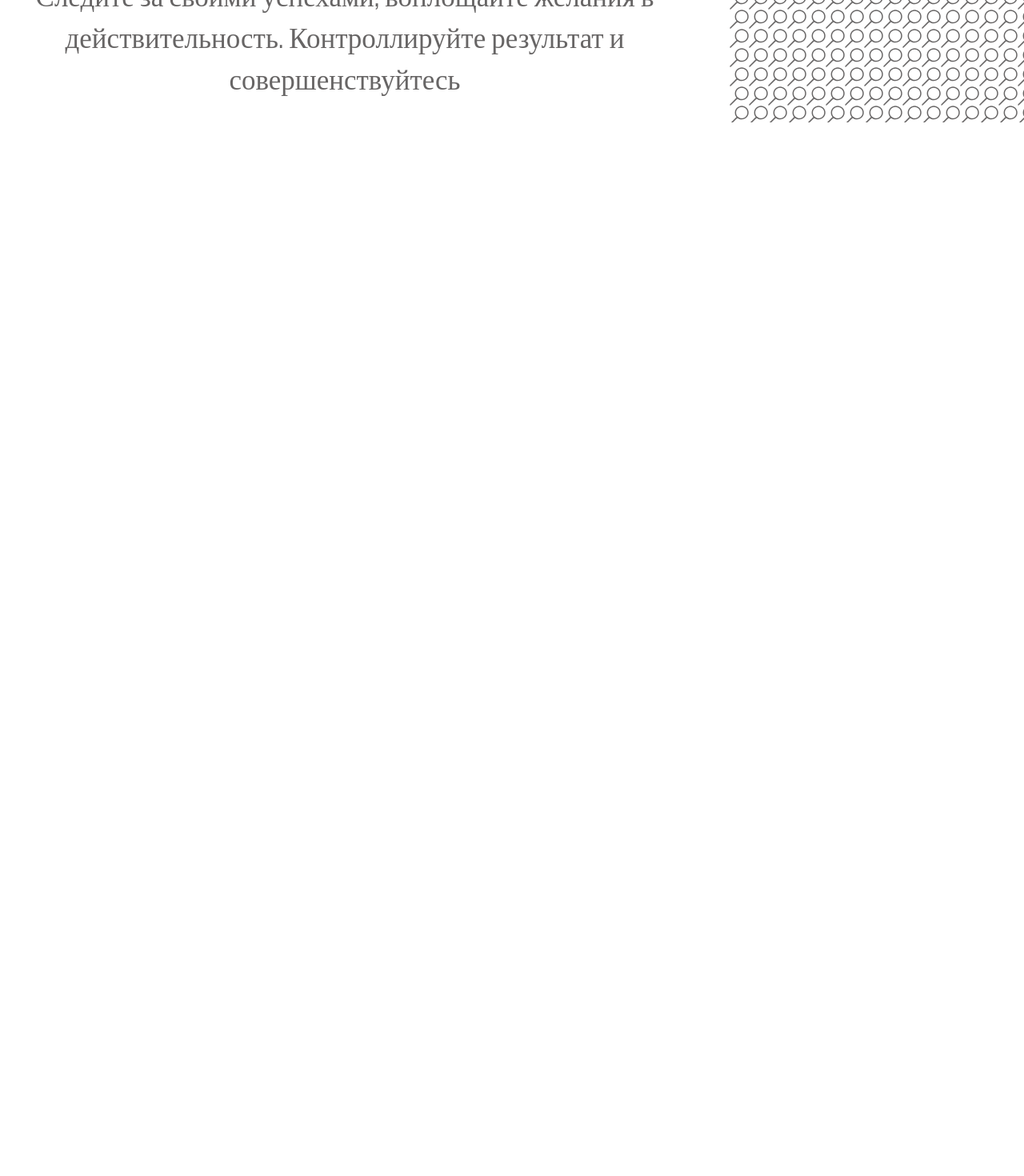
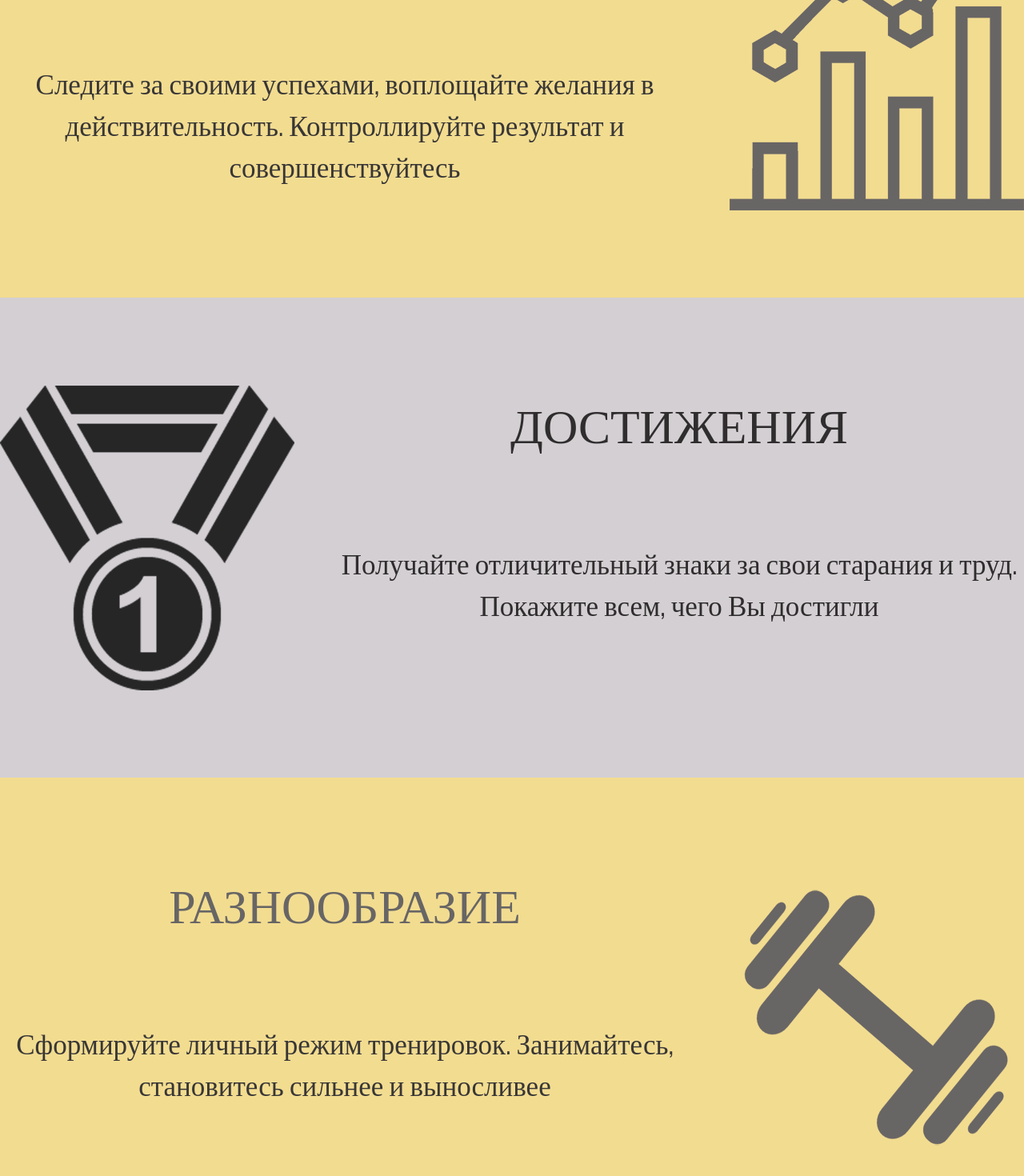
Before and after one commit to HellTrevor/helltrevor.github.io, a React (Create React App) app in the folder react-spartak/: page / in a window 1280 px wide. Shown: the part 1308-2778 px from the top of the page at 80% size. Before the commit the page ends 1461 px from the top, so only its background shows below. Built offline with nearby package versions, Linux system fonts and the light colour scheme; a web font is replaced by a local one.

Commit message:
Modified App.js, index.css - upgrade main page (BENEFITS)

```diff
--- a/react-spartak/src/App.js
+++ b/react-spartak/src/App.js
@@ -42,13 +42,43 @@ function App() {
         <div className="container">
           <div className="benefit">
             <div className="text_benefit">
-              <div className="title_benefit">Статистика</div>
-              <div className="description_benefit">
+              <div className="title_benefit even_title_benefit">Статистика</div>
+              <div className="description_benefit even_description_benefit">
                 Следите за своими успехами, воплощайте желания в
                 действительность. Контроллируйте результат и совершенствуйтесь
               </div>
             </div>
-            <div className="image_benefit"></div>
+            <div className="image_benefit img_1_benefits"></div>
+          </div>
+        </div>
+      </div>
+      <div className="benefits grey">
+        <div className="container">
+          <div className="benefit">
+            <div className="image_benefit img_2_benefits"></div>
+            <div className="text_benefit">
+              <div className="title_benefit odd_title_benefit">Достижения</div>
+              <div className="description_benefit odd_description_benefit">
+                Получайте отличительный знаки за свои старания и труд. Покажите
+                всем, чего Вы достигли
+              </div>
+            </div>
+          </div>
+        </div>
+      </div>
+      <div className="benefits">
+        <div className="container">
+          <div className="benefit">
+            <div className="text_benefit">
+              <div className="title_benefit even_title_benefit">
+                Разнообразие
+              </div>
+              <div className="description_benefit even_description_benefit">
+                Сформируйте личный режим тренировок. Занимайтесь, становитесь
+                сильнее и выносливее
+              </div>
+            </div>
+            <div className="image_benefit img_3_benefits"></div>
           </div>
         </div>
       </div>
--- a/react-spartak/src/index.css
+++ b/react-spartak/src/index.css
@@ -213,6 +213,14 @@ code {
 
 /* BENEFITS */
 
+.benefits {
+  background: #f2dc90;
+}
+
+.grey {
+  background: #d3cfd3;
+}
+
 .benefits .container {
   margin: auto;
 
@@ -222,24 +230,41 @@ code {
 .benefit {
   display: flex;
   justify-content: space-between;
+
+  padding-top: 110px;
+  padding-bottom: 109px;
+}
+
+.benefit_middle {
+  display: flex;
+  justify-content: space-between;
+
+  padding-top: 116px;
+  padding-bottom: 116px;
 }
 
 .text_benefit {
   max-width: 862px;
-
   text-align: center;
-
-  color: #676565;
 }
 
 .title_benefit {
   margin-bottom: 105px;
 
+  text-transform: uppercase;
   font-family: "Oswald";
   font-style: normal;
   font-weight: 400;
   font-size: 60px;
   line-height: 89px;
+}
+
+.even_title_benefit {
+  color: #676565;
+}
+
+.odd_title_benefit {
+  color: #2f2d2d;
 }
 
 .description_benefit {
@@ -250,8 +275,27 @@ code {
   line-height: 52px;
 }
 
+.even_description_benefit {
+  color: #383636;
+}
+
+.odd_description_benefit {
+  color: #2f2d2d;
+}
+
 .image_benefit {
   width: 368px;
   height: 381px;
-  background: url(/public/Assets/Images/Header/Search_icon.svg);
 }
+
+.img_1_benefits {
+  background: url(/public/Assets/Images/Main_page/Benefits/Image_statistic.png);
+}
+
+.img_2_benefits {
+  background: url(/public/Assets/Images/Main_page/Benefits/Image_achievements.png);
+}
+
+.img_3_benefits {
+  background: url(/public/Assets/Images/Main_page/Benefits/free-icon-dumbbell-38464.png);
+}
```
